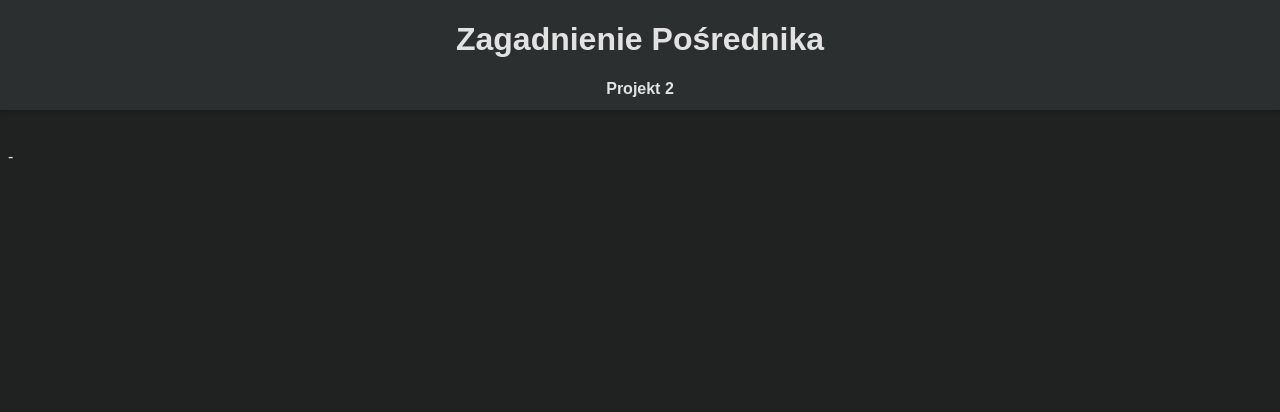
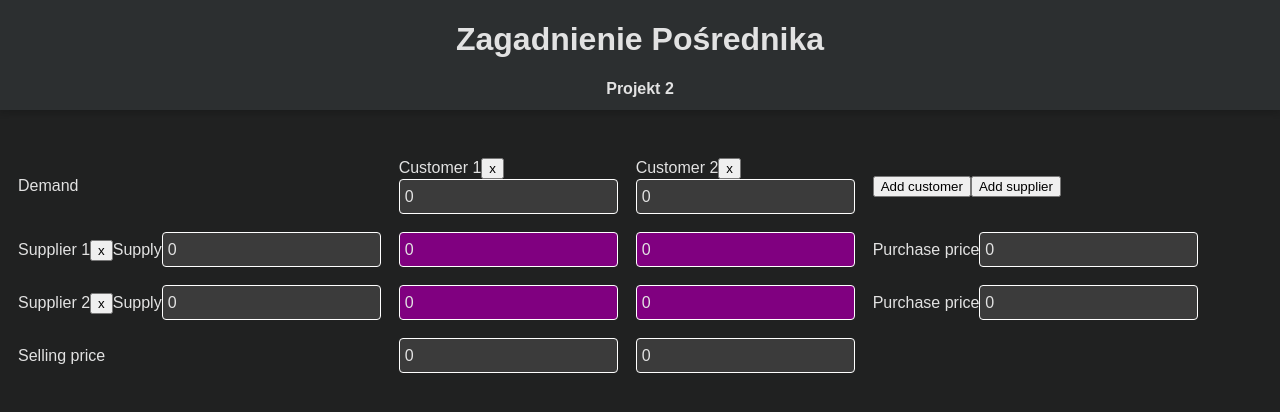
Before and after one commit to szymonborda/boil-cwp, a React (Vite) app: page /projekt2 in a window 1280 px wide. Shown: the top 412 px of the page. Built offline with nearby package versions, Linux system fonts and the light colour scheme.

Commit message:
add simpler Projekt 2 input form

```diff
--- a/src/pages/Projekt2/Projekt2.tsx
+++ b/src/pages/Projekt2/Projekt2.tsx
@@ -1,4 +1,80 @@
+import { useState } from 'react';
+import styles from './styles.module.scss';
+
+interface Supplier {
+  supply: number;
+  purchasePrice: number;
+  transportCosts: number[]; // transportCosts[i] - transport costs to i-th customer
+}
+
+interface Customer {
+  demand: number;
+  sellingPrice: number;
+}
+
+interface MiddlemanIssueInputData {
+  suppliers: Supplier[];
+  customers: Customer[];
+}
+
 function Projekt2() {
+  const [inputData, setInputData] = useState<MiddlemanIssueInputData>({
+    suppliers: [
+      {
+        supply: 0,
+        purchasePrice: 0,
+        transportCosts: [0, 0],
+      },
+      {
+        supply: 0,
+        purchasePrice: 0,
+        transportCosts: [0, 0],
+      },
+    ],
+    customers: [
+      {
+        demand: 0,
+        sellingPrice: 0,
+      },
+      {
+        demand: 0,
+        sellingPrice: 0,
+      },
+    ],
+  });
+  const addCustomer = () => {
+    const newData = structuredClone(inputData);
+    newData.customers.push({
+      demand: 0,
+      sellingPrice: 0,
+    });
+    newData.suppliers.forEach((supplier) => {
+      supplier.transportCosts.push(0);
+    });
+    setInputData(newData);
+  };
+  const removeCustomer = (index: number) => {
+    const newData = structuredClone(inputData);
+    newData.customers.splice(index, 1);
+    newData.suppliers.forEach((supplier) => {
+      supplier.transportCosts.splice(index, 1);
+    });
+    setInputData(newData);
+  };
+  const addSupplier = () => {
+    const newData = structuredClone(inputData);
+    newData.suppliers.push({
+      supply: 0,
+      purchasePrice: 0,
+      transportCosts: Array(newData.customers.length).fill(0),
+    });
+    setInputData(newData);
+  };
+  const removeSupplier = (index: number) => {
+    const newData = structuredClone(inputData);
+    newData.suppliers.splice(index, 1);
+    setInputData(newData);
+  };
   return (
     <div className="projekt2">
       <div className="header">
@@ -6,7 +82,107 @@ function Projekt2() {
         <h4>Projekt 2</h4>
       </div>
       <div className="panelContainer">
-        -
+        <table>
+          <tr>
+            <td>
+              <span>Demand</span>
+            </td>
+            {
+              inputData.customers.map((customer, index) => (
+                <td key={`Customer ${index + 1}`}>
+                  <span>{`Customer ${index + 1}`}</span>
+                  <button type="button" onClick={() => removeCustomer(index)}>x</button>
+                  <div>
+                    <input
+                      type="number"
+                      value={customer.demand}
+                      onChange={(event) => {
+                        const newCustomers = [...inputData.customers];
+                        newCustomers[index].demand = Number(event.target.value);
+                        setInputData({ ...inputData, customers: newCustomers });
+                      }}
+                    />
+                  </div>
+                </td>
+              ))
+            }
+            <td>
+              <button type="button" onClick={addCustomer}>Add customer</button>
+              <button type="button" onClick={addSupplier}>Add supplier</button>
+            </td>
+          </tr>
+          {
+            inputData.suppliers.map((supplier, index) => (
+              <tr key={`Supplier ${index + 1}`} className={styles.supplier}>
+                <td>
+                  <span>{`Supplier ${index + 1}`}</span>
+                  <button type="button" onClick={() => removeSupplier(index)}>x</button>
+                  <span>Supply</span>
+                  <input
+                    type="number"
+                    value={supplier.supply}
+                    onChange={(event) => {
+                      const newSuppliers = [...inputData.suppliers];
+                      newSuppliers[index].supply = Number(event.target.value);
+                      setInputData({ ...inputData, suppliers: newSuppliers });
+                    }}
+                  />
+                </td>
+                {
+                  supplier.transportCosts.map((transportCost, transportCostIndex) => (
+                    <td>
+                      <input
+                        className={styles['transport-price-input']}
+                        key={`Transport cost ${transportCostIndex + 1}`}
+                        type="number"
+                        value={transportCost}
+                        onChange={(event) => {
+                          const newSuppliers = [...inputData.suppliers];
+                          newSuppliers[index]
+                            .transportCosts[transportCostIndex] = Number(event.target.value);
+                          setInputData({ ...inputData, suppliers: newSuppliers });
+                        }}
+                      />
+                    </td>
+                  ))
+                }
+                <td>
+                  <span>Purchase price</span>
+                  <input
+                    type="number"
+                    value={supplier.purchasePrice}
+                    onChange={(event) => {
+                      const newSuppliers = [...inputData.suppliers];
+                      newSuppliers[index].purchasePrice = Number(event.target.value);
+                      setInputData({ ...inputData, suppliers: newSuppliers });
+                    }}
+                  />
+                </td>
+              </tr>
+            ))
+          }
+          <tr>
+            <td>
+              <span>Selling price</span>
+            </td>
+            {
+              inputData.customers.map((customer, index) => (
+                <td key={`Customer bottom ${index + 1}`}>
+                  <input
+                    type="number"
+                    value={customer.sellingPrice}
+                    onChange={(event) => {
+                      const newCustomers = [...inputData.customers];
+                      newCustomers[index].sellingPrice = Number(event.target.value);
+                      setInputData({ ...inputData, customers: newCustomers });
+                    }}
+                  />
+                </td>
+              ))
+            }
+            <td />
+          </tr>
+        </table>
       </div>
     </div>
   );
--- /dev/null
+++ b/src/pages/Projekt2/styles.module.scss
@@ -0,0 +1,3 @@
+.transport-price-input {
+  background-color: purple;
+}
--- a/vite.config.ts
+++ b/vite.config.ts
@@ -8,4 +8,9 @@ export default defineConfig({
   test: {
     //
   },
+  server: {
+    watch: {
+      usePolling: true,
+    },
+  },
 });
```
